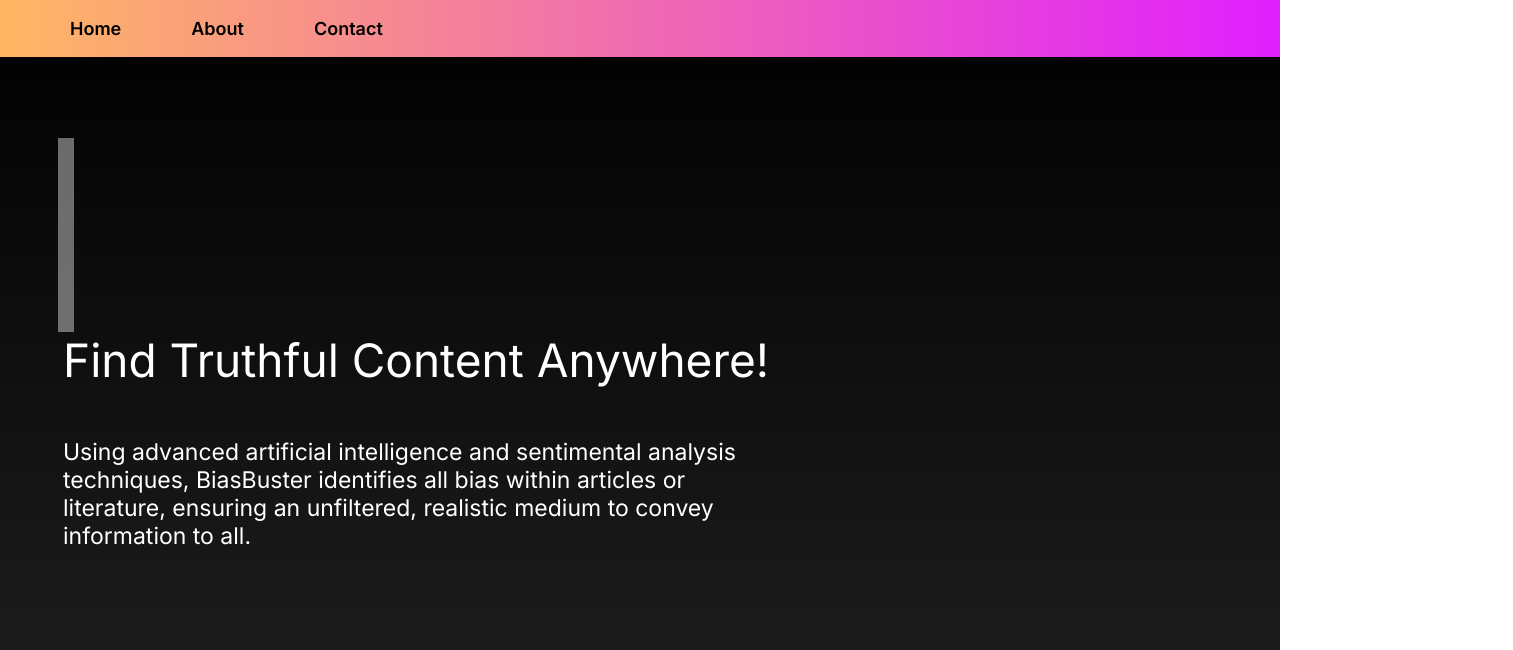
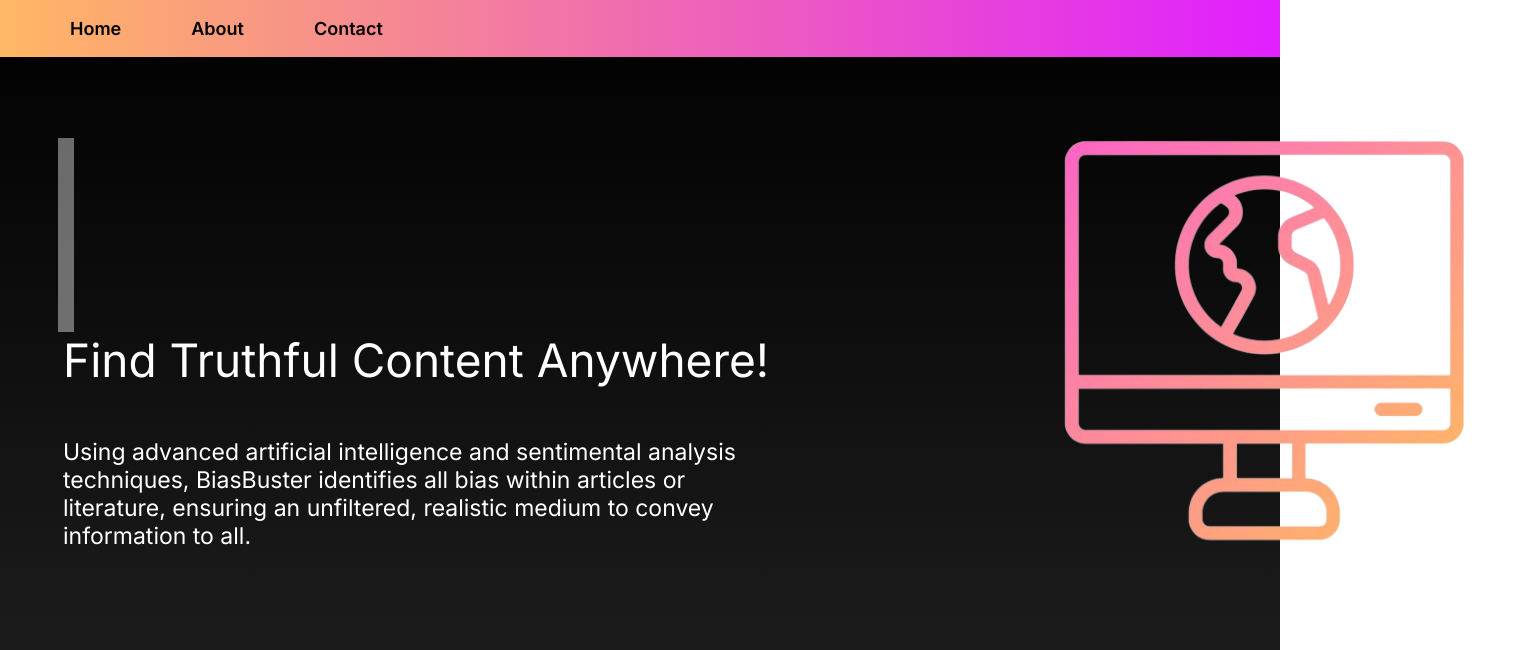
Before and after one commit to Saharsha-N/Newspaper_Detection, a plain HTML site: page templates/test.html in a window 1280 px wide. Shown: the top 650 px of the page, 1513 px wide, since content can reach past the window. Drawn offline with Linux system fonts and the light colour scheme.

Commit message:
home image

```diff
--- a/templates/index.css
+++ b/templates/index.css
@@ -154,3 +154,10 @@
 .bot-prev img:hover{
     width: 180px;
 }
+
+.front-container img{
+    width: 500px;
+    object-fit: contain;
+    margin-left: 120px;
+    margin-top: 80px;
+}
--- a/templates/test.html
+++ b/templates/test.html
@@ -23,7 +23,7 @@
             <p class="motto">Find Truthful Content Anywhere!</p>
             <p class="desc">Using advanced artificial intelligence and sentimental analysis techniques, BiasBuster identifies all bias within articles or literature, ensuring an unfiltered, realistic medium to convey information to all.</p>
         </div>
-        <img src="" alt="">
+        <img src="home-icon.png" alt="">
     </div>
 
     <div class="input-container">
```
